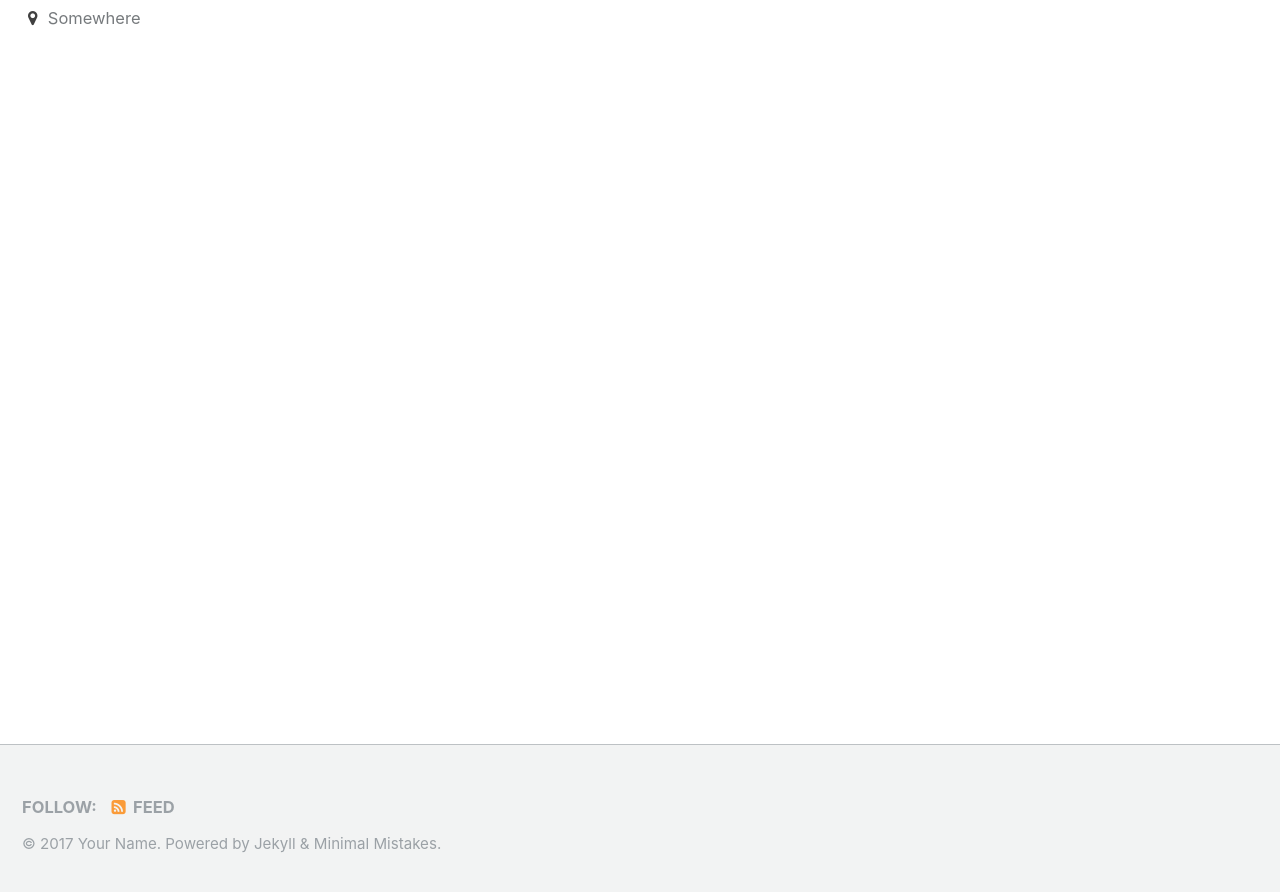
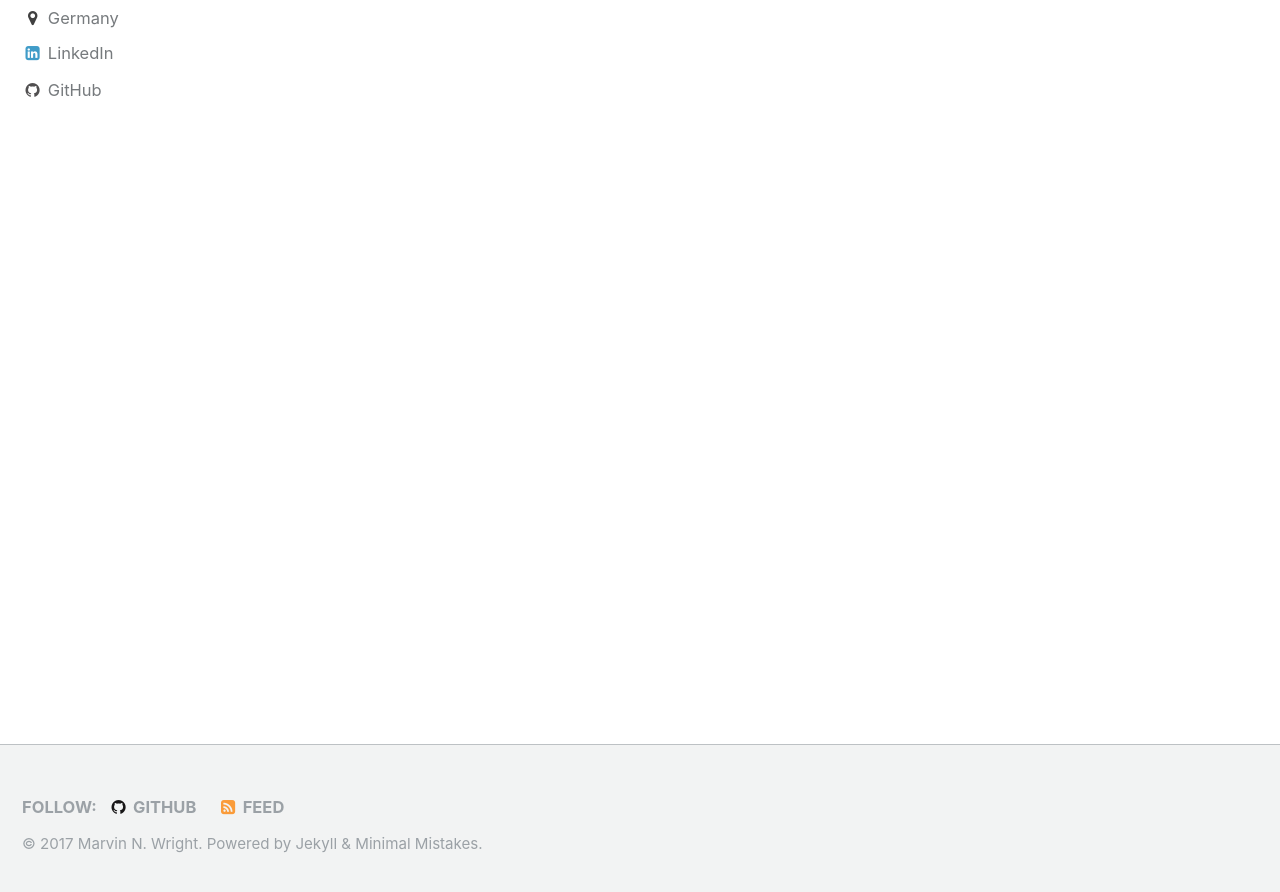
Before and after one commit to mnwright/mnwright.github.io, a Jekyll site: the page built from index.html, in a window 1280 px wide and 900 px high, scrolled down 254 px. Shown: the top 892 px of the window. Built offline with Jekyll 4.4.1, drawn with Linux system fonts in a browser that asks for light colours; the list of posts is cut into pages by our own code; some of the changed text lies outside the part shown.

Commit message:
Some infos

```diff
--- a/_config.yml
+++ b/_config.yml
@@ -7,9 +7,9 @@
 
 # Site Settings
 locale                   : "en"
-title                    : "Site Title"
+title                    : "Marvin N. Wright"
 title_separator          : "-"
-name                     : "Your Name"
+name                     : "Marvin N. Wright"
 description              : "An amazing website."
 url                      : # the base hostname & protocol for your site e.g. "https://mmistakes.github.io"
 baseurl                  : # the subpath of your site, e.g. "/blog"
@@ -77,10 +77,10 @@ analytics:
 
 # Site Author
 author:
-  name             : "Your Name"
+  name             : "Marvin N. Wright"
   avatar           : # path of avatar image, e.g. "/assets/images/bio-photo.jpg"
   bio              : "I am an amazing person."
-  location         : "Somewhere"
+  location         : "Germany"
   email            :
   uri              :
   bitbucket        :
@@ -89,13 +89,14 @@ author:
   flickr           :
   facebook         :
   foursquare       :
-  github           :
+  github           : mnwright
   gitlab           :
   google_plus      :
+  google_scholar   : 4_VM5MIAAAAJ
   keybase          :
   instagram        :
   lastfm           :
-  linkedin         :
+  linkedin         : marvin-n-wright
   pinterest        :
   soundcloud       :
   stackoverflow    : # "123456/username" (the last part of your profile url, e.g. http://stackoverflow.com/users/123456/username)
```
